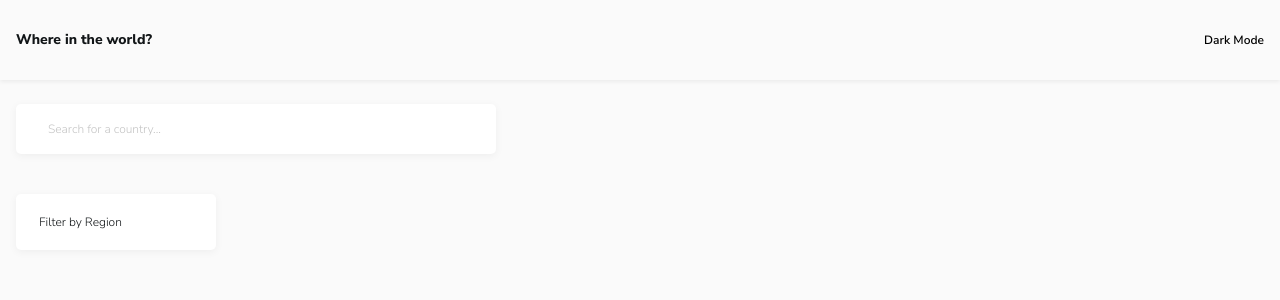
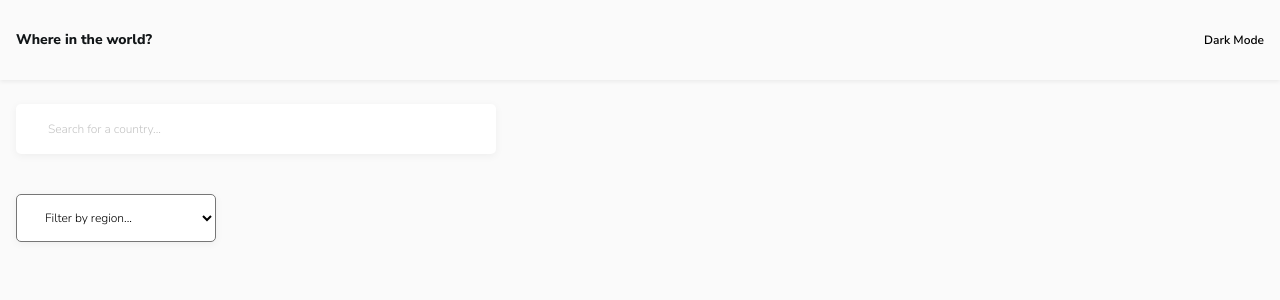
Before and after one commit to corjon/rest-countries-react, a React (Vite) app: page / in a window 1280 px wide. Shown: the top 300 px of the page. Built offline with nearby package versions, Linux system fonts and the light colour scheme.

Commit message:
Change dropdown to select for accessibility

```diff
--- a/src/components/home_page/FilterDropdown.jsx
+++ b/src/components/home_page/FilterDropdown.jsx
@@ -2,9 +2,13 @@ import styles from './FilterDropdown.module.css';
 
 export default function FilterDropdown() {
   return (
-    <div className={styles.dropdown} role="button">
-      <p>Filter by Region</p>
-      <img src="" alt="" />
-    </div>
+    <select className={styles.dropdown}>
+      <option>Filter by region...</option>
+      <option>Africa</option>
+      <option>America</option>
+      <option>Asia</option>
+      <option>Europe</option>
+      <option>Oceania</option>
+    </select>
   );
 }
--- a/src/components/home_page/FilterDropdown.module.css
+++ b/src/components/home_page/FilterDropdown.module.css
@@ -1,7 +1,5 @@
 .dropdown {
-  display: flex;
-  justify-content: space-between;
-  padding: 18px 23px;
+  padding: 14px 19px 14px 24px;
   width: 200px;
   font-size: 12px;
   font-style: normal;
--- a/src/index.css
+++ b/src/index.css
@@ -21,7 +21,6 @@ img {
 button {
   border: none;
   background-color: transparent;
-  outline: none;
 }
 
 input[type="text"] {
```
Also changed, not shown: src/components/home_page/FilterOptions.jsx (deleted, +0 -13 lines).
